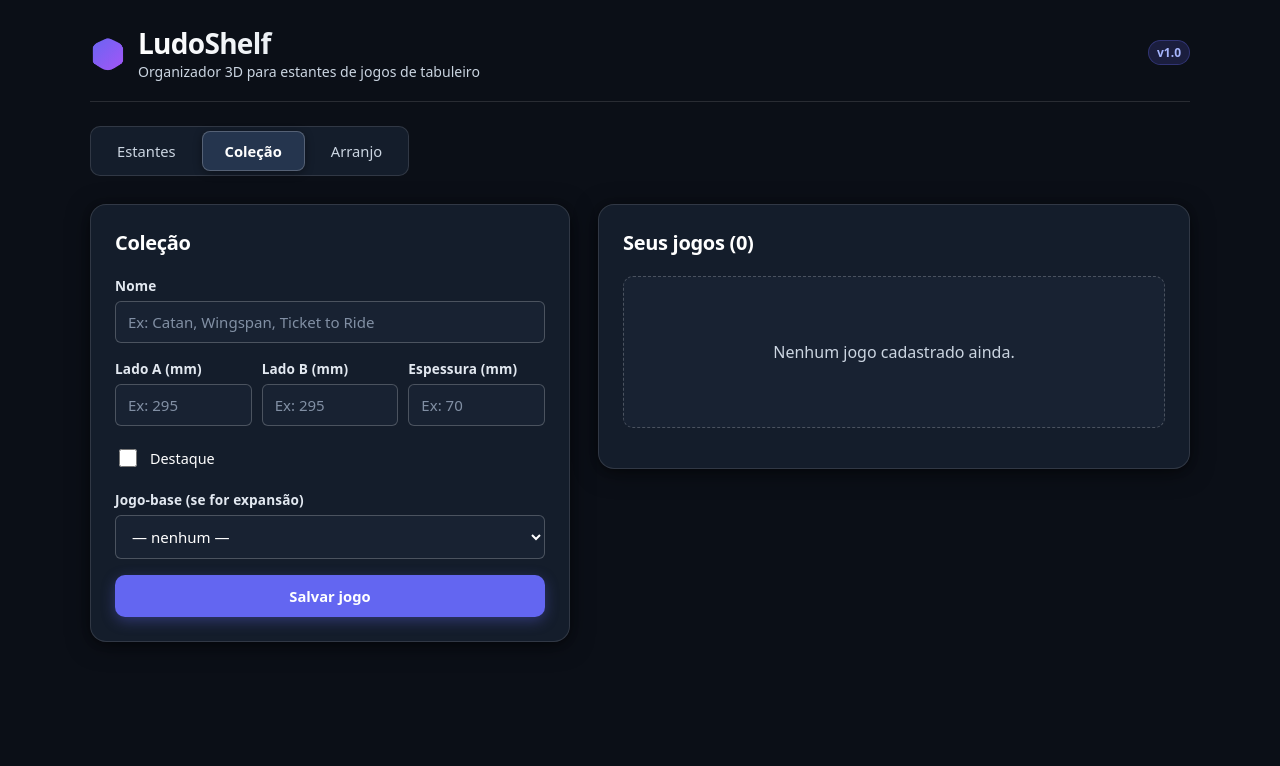
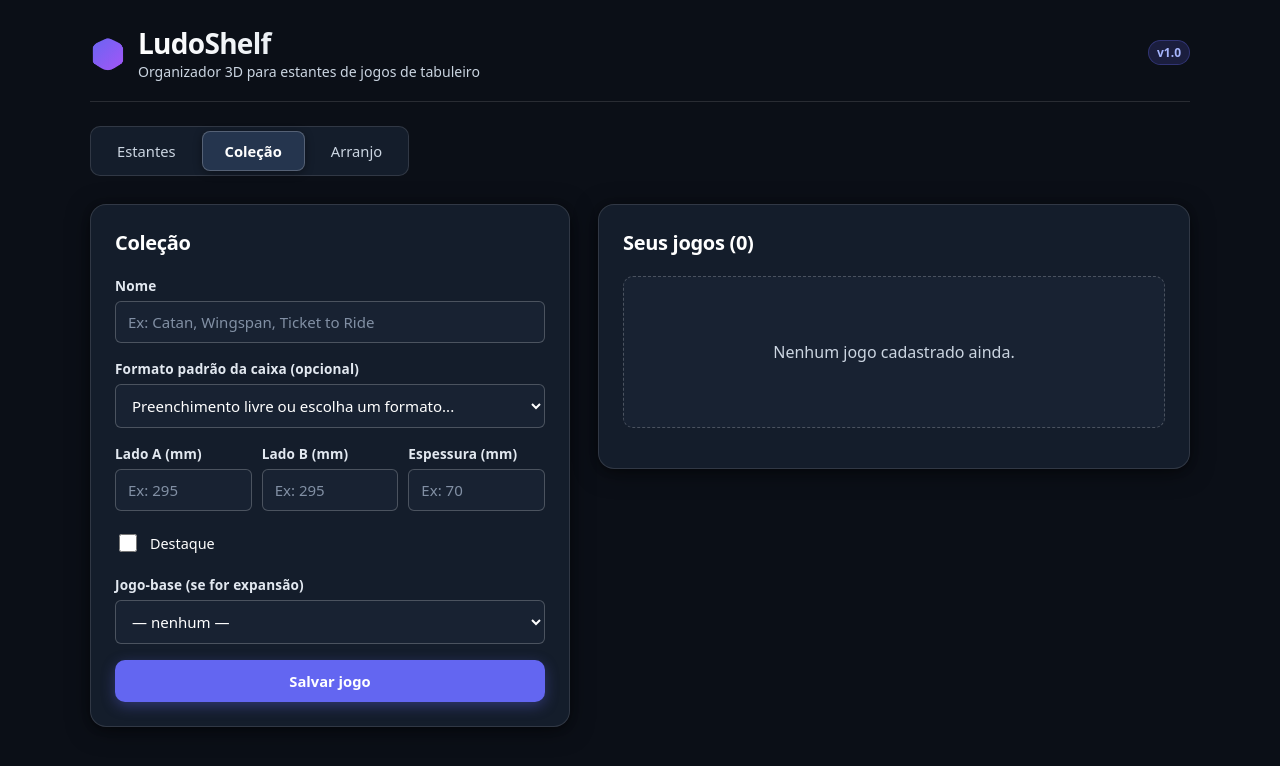
Before and after one commit to gianimpronta/ludoshelf, a React (Vite) app in the folder app/: page / in a window 1280 px wide. Both pictures are taken after a click on the tab "Coleção". Shown: the top 766 px of the page. Built offline with nearby package versions, Linux system fonts and the light colour scheme.

Commit message:
feat(colecao): adiciona seletor de formatos padrao de caixa no cadastro manual

```diff
--- a/app/src/telas/colecao/FormularioDeJogo.tsx
+++ b/app/src/telas/colecao/FormularioDeJogo.tsx
@@ -1,4 +1,6 @@
 import { useState } from 'react'
+import type { CatalogoDeJogos } from '../../catalogo/CatalogoDeJogos.js'
+import { CatalogoSemeado } from '../../catalogo/CatalogoSemeado.js'
 import { criarMedidas, type CaixaDeJogo } from '../../nucleo/jogo.js'
 
 /**
@@ -10,9 +12,11 @@ import { criarMedidas, type CaixaDeJogo } from '../../nucleo/jogo.js'
 export function FormularioDeJogo({
   jogosExistentes,
   aoSalvar,
+  catalogo,
 }: {
   jogosExistentes: readonly CaixaDeJogo[]
   aoSalvar: (jogo: CaixaDeJogo) => void
+  catalogo?: CatalogoDeJogos
 }) {
   const [nome, setNome] = useState('')
   const [ladoA, setLadoA] = useState('')
@@ -21,6 +25,9 @@ export function FormularioDeJogo({
   const [destaque, setDestaque] = useState(false)
   const [idJogoBase, setIdJogoBase] = useState('')
   const [erro, setErro] = useState<string | null>(null)
+
+  const catalogoEfetivo = catalogo ?? new CatalogoSemeado()
+  const formatosPadrao = catalogoEfetivo.listarFormatosPadrao()
 
   function aoSubmeter(evento: React.FormEvent): void {
     evento.preventDefault()
@@ -70,6 +77,30 @@ export function FormularioDeJogo({
           value={nome}
           onChange={(e) => setNome(e.target.value)}
         />
+      </div>
+
+      <div className="campo-grupo">
+        <label htmlFor="jogo-formato-padrao">Formato padrão da caixa (opcional)</label>
+        <select
+          id="jogo-formato-padrao"
+          className="select-estilizado"
+          defaultValue=""
+          onChange={(e) => {
+            const formato = formatosPadrao.find((f) => f.chave === e.target.value)
+            if (formato) {
+              setLadoA(String(formato.maiorMm))
+              setLadoB(String(formato.menorMm))
+              setEspessura(String(formato.espessuraMm))
+            }
+          }}
+        >
+          <option value="">Preenchimento livre ou escolha um formato...</option>
+          {formatosPadrao.map((f) => (
+            <option key={f.chave} value={f.chave}>
+              {f.rotulo}
+            </option>
+          ))}
+        </select>
       </div>
 
       <div className="campo-linha-tripla">
```
Also changed, not shown: 1 other file (tests, documents, lock files or other folders).
